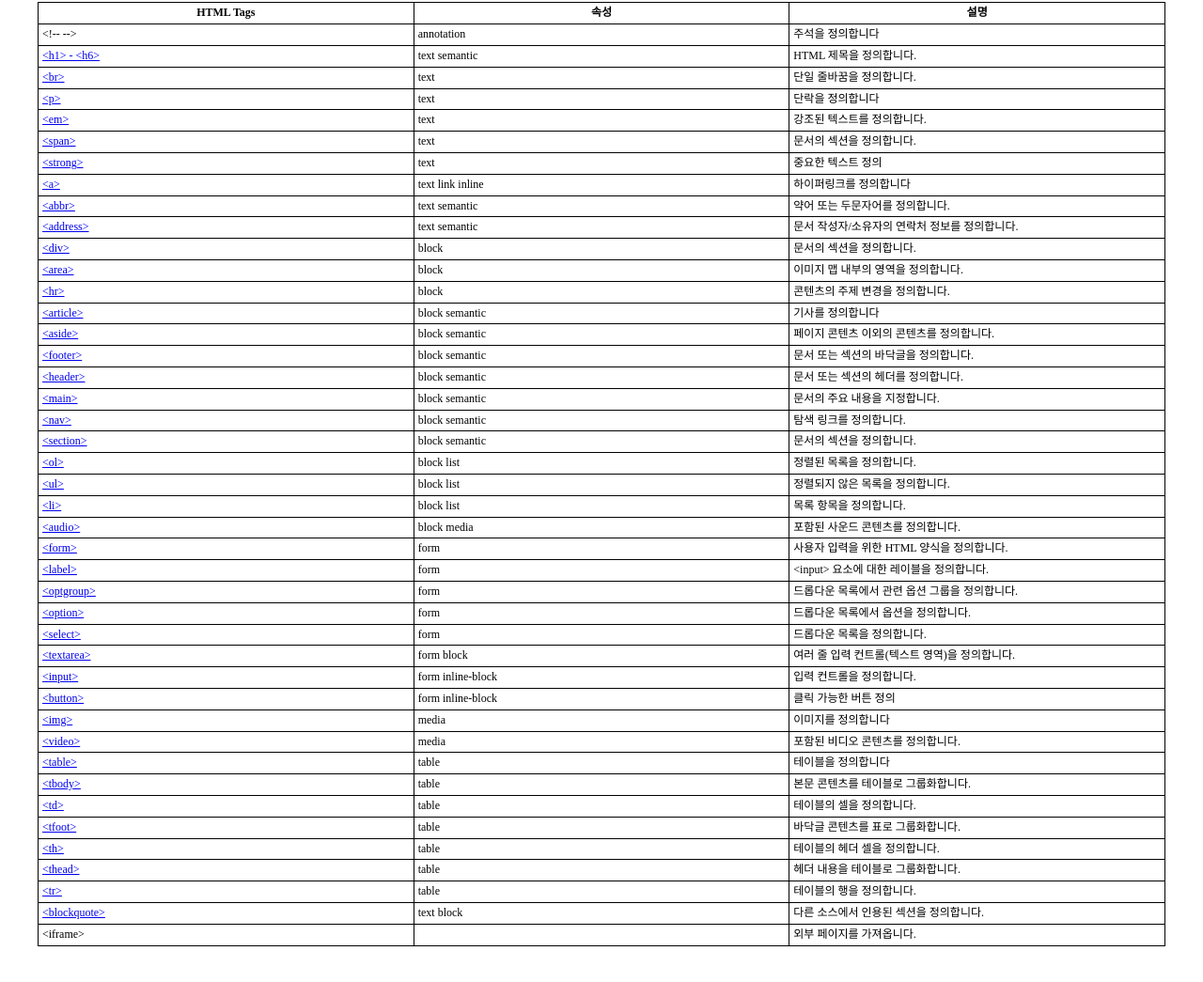
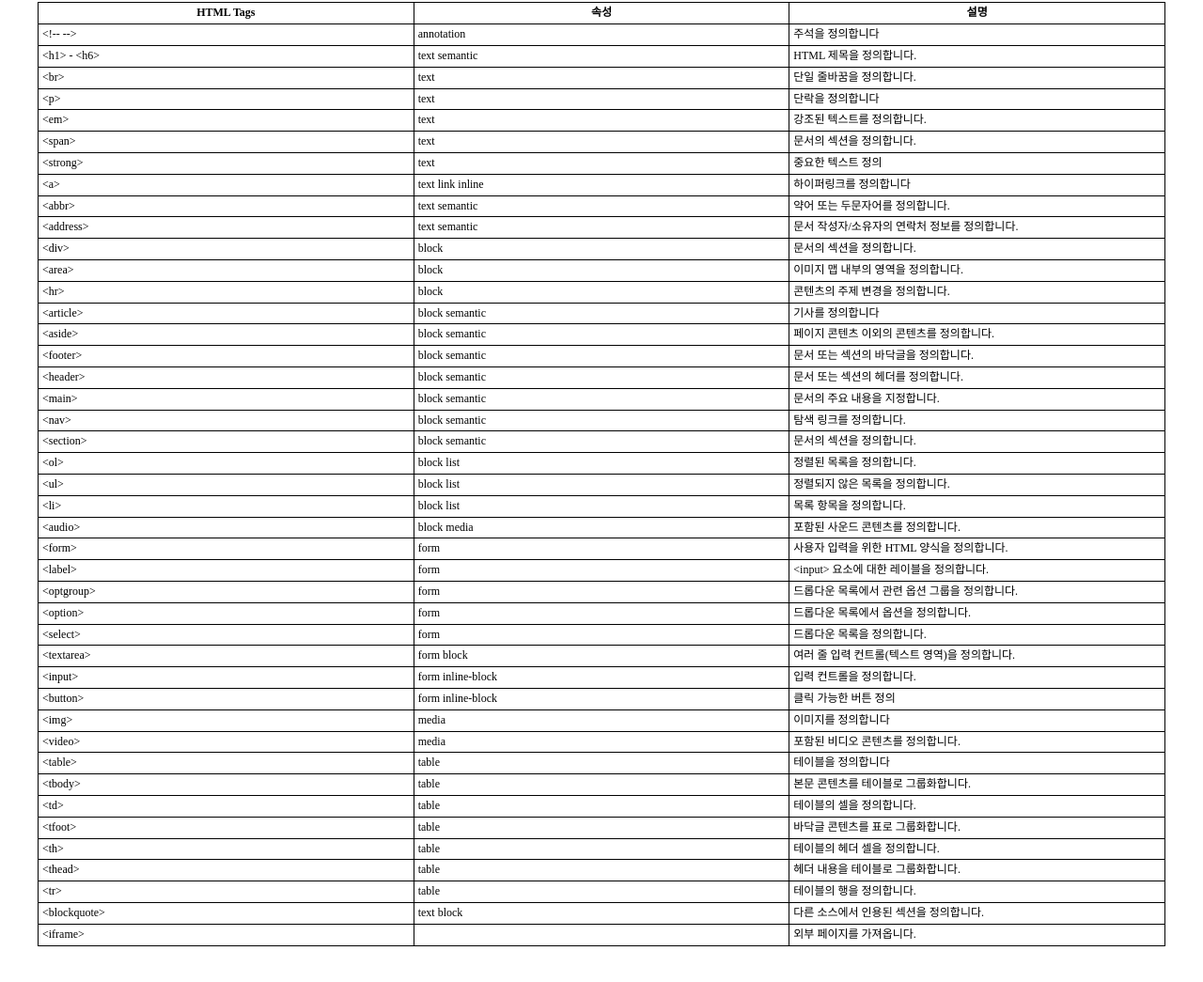
Before and after one commit to Jinyong-Lee0/studyWebApp, a plain HTML site: page html.html in a window 1280 px wide. Shown: the part 145-1190 px from the top of the page at 94% size. Drawn offline with Linux system fonts and the light colour scheme.

Commit message:
Revert "MDN 링크 추가"
This reverts commit 856e08e25e70725005f92cd0e14756dda0446ad4.

```diff
--- a/html.html
+++ b/html.html
@@ -41,207 +41,207 @@
             <td>주석을 정의합니다</td>
           </tr>
           <tr>
-            <td><a href="https://developer.mozilla.org/ko/docs/Web/HTML/Element/Heading_Elements">&lt;h1&gt; - &lt;h6&gt;</a></td>
+            <td>&lt;h1&gt; - &lt;h6&gt;</td>
             <td class="text semantic">text semantic</td>
             <td>HTML 제목을 정의합니다.</td>
           </tr>
           <tr>
-            <td><a href="https://developer.mozilla.org/ko/docs/Web/HTML/Element/br">&lt;br&gt;</a></td>
+            <td>&lt;br&gt;</td>
             <td class="text">text</td>
             <td>단일 줄바꿈을 정의합니다.</td>
           </tr>
           <tr>
-            <td><a href="https://developer.mozilla.org/ko/docs/Web/HTML/Element/p">&lt;p&gt;</a></td>
+            <td>&lt;p&gt;</td>
             <td class="text">text</td>
             <td>단락을 정의합니다</td>
           </tr>
           <tr>
-            <td><a href="https://developer.mozilla.org/ko/docs/Web/HTML/Element/em">&lt;em&gt;</a></td>
+            <td>&lt;em&gt;</td>
             <td class="text">text</td>
             <td>강조된 텍스트를 정의합니다.</td>
           </tr>
           <tr>
-            <td><a href="https://developer.mozilla.org/ko/docs/Web/HTML/Element/span">&lt;span&gt;</a></td>
+            <td>&lt;span&gt;</td>
             <td class="text">text</td>
             <td>문서의 섹션을 정의합니다.</td>
           </tr>
           <tr>
-            <td><a href="https://developer.mozilla.org/ko/docs/Web/HTML/Element/strong">&lt;strong&gt;</a></td>
+            <td>&lt;strong&gt;</td>
             <td class="text">text</td>
             <td>중요한 텍스트 정의</td>
           </tr>
           <tr>
-            <td><a href="https://developer.mozilla.org/ko/docs/Web/HTML/Element/a">&lt;a&gt;</a></td>
+            <td>&lt;a&gt;</td>
             <td class="text link inline">text link inline</td>
             <td>하이퍼링크를 정의합니다</td>
           </tr>
           <tr>
-            <td><a href="https://developer.mozilla.org/ko/docs/Web/HTML/Element/abbr">&lt;abbr&gt;</a></td>
+            <td>&lt;abbr&gt;</td>
             <td class="text semantic">text semantic</td>
             <td>약어 또는 두문자어를 정의합니다.</td>
           </tr>
           <tr>
-            <td><a href="https://developer.mozilla.org/ko/docs/Web/HTML/Element/address">&lt;address&gt;</a></td>
+            <td>&lt;address&gt;</td>
             <td class="text semantic">text semantic</td>
             <td>문서 작성자/소유자의 연락처 정보를 정의합니다.</td>
           </tr>
           <tr>
-            <td><a href="https://developer.mozilla.org/ko/docs/Web/HTML/Element/div">&lt;div&gt;</a></td>
+            <td>&lt;div&gt;</td>
             <td class="block">block</td>
             <td>문서의 섹션을 정의합니다.</td>
           </tr>
           <tr>
-            <td><a href="https://developer.mozilla.org/ko/docs/Web/HTML/Element/area">&lt;area&gt;</a></td>
+            <td>&lt;area&gt;</td>
             <td class="block">block</td>
             <td>이미지 맵 내부의 영역을 정의합니다.</td>
           </tr>
           <tr>
-            <td><a href="https://developer.mozilla.org/ko/docs/Web/HTML/Element/hr">&lt;hr&gt;</a></td>
+            <td>&lt;hr&gt;</td>
             <td class="block">block</td>
             <td>콘텐츠의 주제 변경을 정의합니다.</td>
           </tr>
           <tr>
-            <td><a href="https://developer.mozilla.org/ko/docs/Web/HTML/Element/article">&lt;article&gt;</a></td>
+            <td>&lt;article&gt;</td>
             <td class="block semantic">block semantic</td>
             <td>기사를 정의합니다</td>
           </tr>
           <tr>
-            <td><a href="https://developer.mozilla.org/ko/docs/Web/HTML/Element/aside">&lt;aside&gt;</a></td>
+            <td>&lt;aside&gt;</td>
             <td class="block semantic">block semantic</td>
             <td>페이지 콘텐츠 이외의 콘텐츠를 정의합니다.</td>
           </tr>
           <tr>
-            <td><a href="https://developer.mozilla.org/ko/docs/Web/HTML/Element/footer">&lt;footer&gt;</a></td>
+            <td>&lt;footer&gt;</td>
             <td class="block semantic">block semantic</td>
             <td>문서 또는 섹션의 바닥글을 정의합니다.</td>
           </tr>
           <tr>
-            <td><a href="https://developer.mozilla.org/ko/docs/Web/HTML/Element/header">&lt;header&gt;</a></td>
+            <td>&lt;header&gt;</td>
             <td class="block semantic">block semantic</td>
             <td>문서 또는 섹션의 헤더를 정의합니다.</td>
           </tr>
           <tr>
-            <td><a href="https://developer.mozilla.org/ko/docs/Web/HTML/Element/main">&lt;main&gt;</a></td>
+            <td>&lt;main&gt;</td>
             <td class="block semantic">block semantic</td>
             <td>문서의 주요 내용을 지정합니다.</td>
           </tr>
           <tr>
-            <td><a href="https://developer.mozilla.org/ko/docs/Web/HTML/Element/nav">&lt;nav&gt;</a></td>
+            <td>&lt;nav&gt;</td>
             <td class="block semantic">block semantic</td>
             <td>탐색 링크를 정의합니다.</td>
           </tr>
           <tr>
-            <td><a href="https://developer.mozilla.org/ko/docs/Web/HTML/Element/section">&lt;section&gt;</a></td>
+            <td>&lt;section&gt;</td>
             <td class="block semantic">block semantic</td>
             <td>문서의 섹션을 정의합니다.</td>
           </tr>
           <tr>
-            <td><a href="https://developer.mozilla.org/ko/docs/Web/HTML/Element/ol">&lt;ol&gt;</a></td>
+            <td>&lt;ol&gt;</td>
             <td class="block list">block list</td>
             <td>정렬된 목록을 정의합니다.</td>
           </tr>
           <tr>
-            <td><a href="https://developer.mozilla.org/ko/docs/Web/HTML/Element/ul">&lt;ul&gt;</a></td>
+            <td>&lt;ul&gt;</td>
             <td class="block list">block list</td>
             <td>정렬되지 않은 목록을 정의합니다.</td>
           </tr>
           <tr>
-            <td><a href="https://developer.mozilla.org/ko/docs/Web/HTML/Element/li">&lt;li&gt;</a></td>
+            <td>&lt;li&gt;</td>
             <td class="block list">block list</td>
             <td>목록 항목을 정의합니다.</td>
           </tr>
           <tr>
-            <td><a href="https://developer.mozilla.org/ko/docs/Web/HTML/Element/audio">&lt;audio&gt;</a></td>
+            <td>&lt;audio&gt;</td>
             <td class="block media">block media</td>
             <td>포함된 사운드 콘텐츠를 정의합니다.</td>
           </tr>
           <tr>
-            <td><a href="https://developer.mozilla.org/ko/docs/Web/HTML/Element/form">&lt;form&gt;</a></td>
+            <td>&lt;form&gt;</td>
             <td class="form">form</td>
             <td>사용자 입력을 위한 HTML 양식을 정의합니다.</td>
           </tr>
           <tr>
-            <td><a href="https://developer.mozilla.org/ko/docs/Web/HTML/Element/label">&lt;label&gt;</a></td>
+            <td>&lt;label&gt;</td>
             <td class="form">form</td>
             <td>&lt;input&gt; 요소에 대한 레이블을 정의합니다.</td>
           </tr>
           <tr>
-            <td><a href="https://developer.mozilla.org/ko/docs/Web/HTML/Element/optgroup">&lt;optgroup&gt;</a></td>
+            <td>&lt;optgroup&gt;</td>
             <td class="form">form</td>
             <td>드롭다운 목록에서 관련 옵션 그룹을 정의합니다.</td>
           </tr>
           <tr>
-            <td><a href="https://developer.mozilla.org/ko/docs/Web/HTML/Element/option">&lt;option&gt;</a></td>
+            <td>&lt;option&gt;</td>
             <td class="form">form</td>
             <td>드롭다운 목록에서 옵션을 정의합니다.</td>
           </tr>
           <tr>
-            <td><a href="https://developer.mozilla.org/ko/docs/Web/HTML/Element/select">&lt;select&gt;</a></td>
+            <td>&lt;select&gt;</td>
             <td class="form">form</td>
             <td>드롭다운 목록을 정의합니다.</td>
           </tr>
           <tr>
-            <td><a href="https://developer.mozilla.org/ko/docs/Web/HTML/Element/textarea">&lt;textarea&gt;</a></td>
+            <td>&lt;textarea&gt;</td>
             <td class="form block">form block</td>
             <td>여러 줄 입력 컨트롤(텍스트 영역)을 정의합니다.</td>
           </tr>
           <tr>
-            <td><a href="https://developer.mozilla.org/ko/docs/Web/HTML/Element/input">&lt;input&gt;</a></td>
+            <td>&lt;input&gt;</td>
             <td class="form inline-block">form inline-block</td>
             <td>입력 컨트롤을 정의합니다.</td>
           </tr>
           <tr>
-            <td><a href="https://developer.mozilla.org/ko/docs/Web/HTML/Element/button">&lt;button&gt;</a></td>
+            <td>&lt;button&gt;</td>
             <td class="form inline-block">form inline-block</td>
             <td>클릭 가능한 버튼 정의</td>
           </tr>
           <tr>
-            <td><a href="https://developer.mozilla.org/ko/docs/Web/HTML/Element/img">&lt;img&gt;</a></td>
+            <td>&lt;img&gt;</td>
             <td class="media">media</td>
             <td>이미지를 정의합니다</td>
           </tr>
           <tr>
-            <td><a href="https://developer.mozilla.org/ko/docs/Web/HTML/Element/video">&lt;video&gt;</a></td>
+            <td>&lt;video&gt;</td>
             <td class="media">media</td>
             <td>포함된 비디오 콘텐츠를 정의합니다.</td>
           </tr>
           <tr>
-            <td><a href="https://developer.mozilla.org/ko/docs/Web/HTML/Element/table">&lt;table&gt;</a></td>
+            <td>&lt;table&gt;</td>
             <td class="table">table</td>
             <td>테이블을 정의합니다</td>
           </tr>
           <tr>
-            <td><a href="https://developer.mozilla.org/ko/docs/Web/HTML/Element/tbody">&lt;tbody&gt;</a></td>
+            <td>&lt;tbody&gt;</td>
             <td class="table">table</td>
             <td>본문 콘텐츠를 테이블로 그룹화합니다.</td>
           </tr>
           <tr>
-            <td><a href="https://developer.mozilla.org/ko/docs/Web/HTML/Element/td">&lt;td&gt;</a></td>
+            <td>&lt;td&gt;</td>
             <td class="table">table</td>
             <td>테이블의 셀을 정의합니다.</td>
           </tr>
           <tr>
-            <td><a href="https://developer.mozilla.org/ko/docs/Web/HTML/Element/tfoot">&lt;tfoot&gt;</a></td>
+            <td>&lt;tfoot&gt;</td>
             <td class="table">table</td>
             <td>바닥글 콘텐츠를 표로 그룹화합니다.</td>
           </tr>
           <tr>
-            <td><a href="https://developer.mozilla.org/ko/docs/Web/HTML/Element/th">&lt;th&gt;</a></td>
+            <td>&lt;th&gt;</td>
             <td class="table">table</td>
             <td>테이블의 헤더 셀을 정의합니다.</td>
           </tr>
           <tr>
-            <td><a href="https://developer.mozilla.org/ko/docs/Web/HTML/Element/thead">&lt;thead&gt;</a></td>
+            <td>&lt;thead&gt;</td>
             <td class="table">table</td>
             <td>헤더 내용을 테이블로 그룹화합니다.</td>
           </tr>
           <tr>
-            <td><a href="https://developer.mozilla.org/ko/docs/Web/HTML/Element/tr">&lt;tr&gt;</a></td>
+            <td>&lt;tr&gt;</td>
             <td class="table">table</td>
             <td>테이블의 행을 정의합니다.</td>
           </tr>
           <tr>
-            <td><a href="https://developer.mozilla.org/ko/docs/Web/HTML/Element/blockquote">&lt;blockquote&gt;</a></td>
+            <td>&lt;blockquote&gt;</td>
             <td class="text block">text block</td>
             <td>다른 소스에서 인용된 섹션을 정의합니다.</td>
           </tr>
```
Also changed, not shown: css.html (+33 -33 lines).
